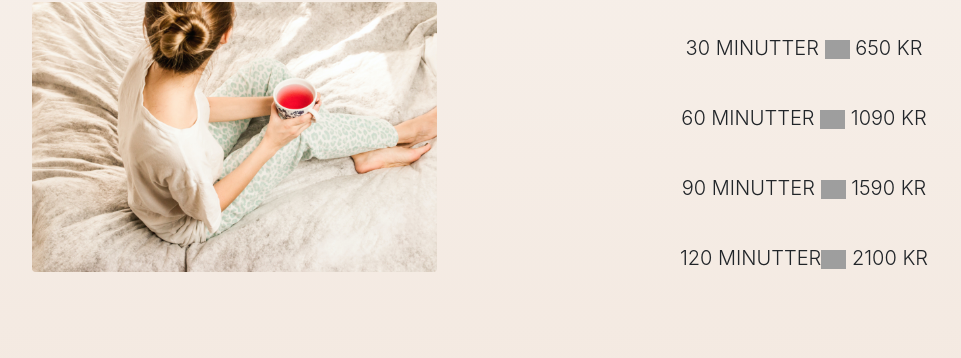
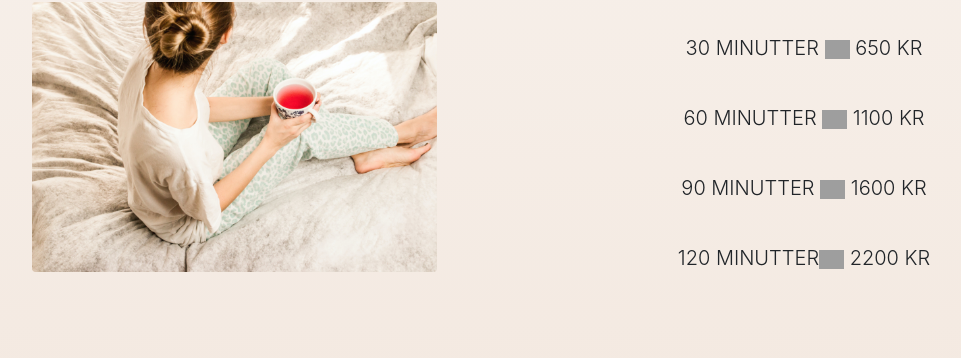
Before and after one commit to mariusgronli/caroline-massage, a Django app: page / in a window 1280 px wide. Shown: the part 1249-1607 px from the top of the page, without its empty margins (121-1082 px from the left). Run offline with Django 3.2, Linux system fonts and the light colour scheme; some libraries are stand-ins or nearby versions; some web fonts are replaced; grey boxes are pictures that could not be loaded.

Commit message:
Update index.html
Oppdatert priser

```diff
--- a/hjemmeside/templates/massasje/index.html
+++ b/hjemmeside/templates/massasje/index.html
@@ -69,11 +69,11 @@
           <br>
           <p class="lead">30 MINUTTER <img src="https://www.freeiconspng.com/uploads/line-png-16.png" width="25" alt="Line PNG Picture"/> 650 KR</p>
           <br>
-          <p class="lead">60 MINUTTER <img src="https://www.freeiconspng.com/uploads/line-png-16.png" width="25" alt="Line PNG Picture"/> 1090 KR</p>
+          <p class="lead">60 MINUTTER <img src="https://www.freeiconspng.com/uploads/line-png-16.png" width="25" alt="Line PNG Picture"/> 1100 KR</p>
           <br>
-          <p class="lead">90 MINUTTER <img src="https://www.freeiconspng.com/uploads/line-png-16.png" width="25" alt="Line PNG Picture"/> 1590 KR</p>
+          <p class="lead">90 MINUTTER <img src="https://www.freeiconspng.com/uploads/line-png-16.png" width="25" alt="Line PNG Picture"/> 1600 KR</p>
           <br>
-          <p class="lead">120 MINUTTER<img src="https://www.freeiconspng.com/uploads/line-png-16.png" width="25" alt="Line PNG Picture"/> 2100 KR</p>
+          <p class="lead">120 MINUTTER<img src="https://www.freeiconspng.com/uploads/line-png-16.png" width="25" alt="Line PNG Picture"/> 2200 KR</p>
         </div>
       </div><!-- end row -->
 
```
